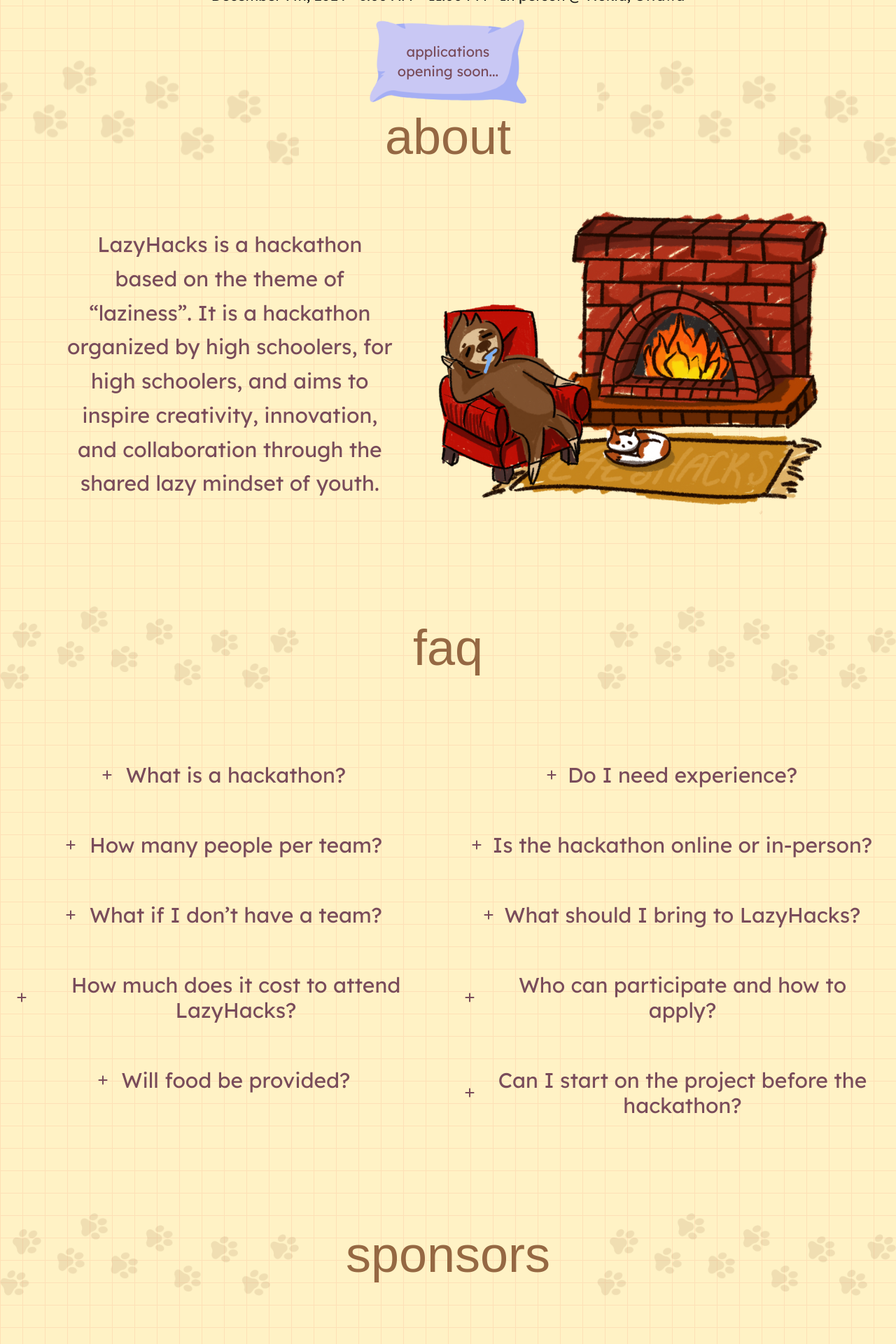
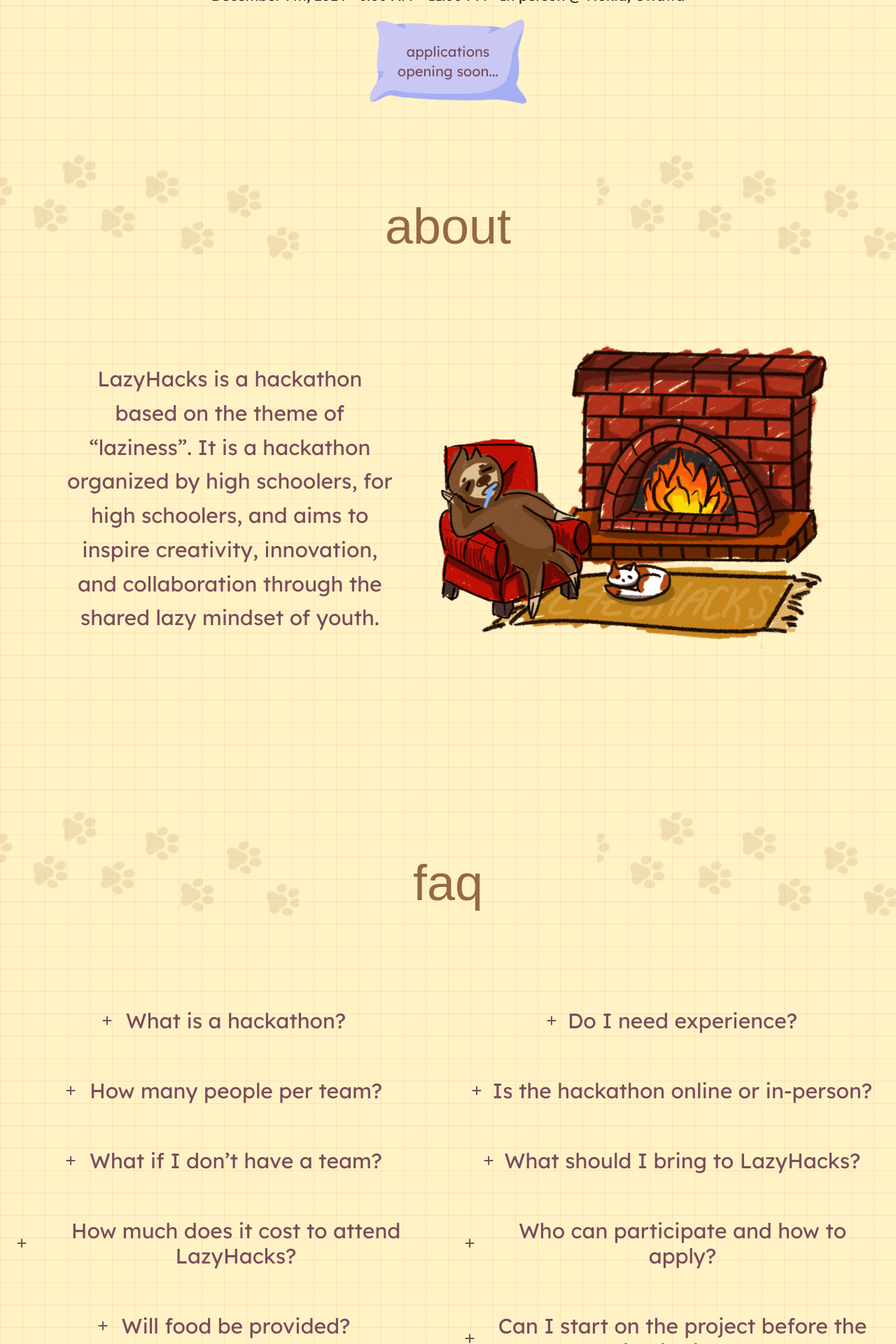
Before and after one commit to LazyHacks/lazyhacks-website, a Next.js app: page / in a window 1280 px wide. Shown: the part 600-2520 px from the top of the page at 70% size. Built offline with nearby package versions, Linux system fonts and the light colour scheme; a web font is replaced by a local one.

Commit message:
added animations

```diff
--- a/src/app/sections/About.tsx
+++ b/src/app/sections/About.tsx
@@ -6,13 +6,13 @@ import { useEffect } from "react";
 
 const About = () => {
   return (
-    <section id="about">
+    <section id="about" className="my-32">
       <div className="flex justify-between items-center">
         <img className="w-1/3 h-[150px] object-cover animate-bounce" src="./images/sections/dogprints.png"></img>
         <h2 className="text-4xl md:text-7xl font-display text-section-brown">about</h2>
         <img className="w-1/3 h-[150px] object-cover animate-bounce" src="./images/sections/dogprints.png"></img>
       </div>
-      <div className="flex md:flex-row flex-col mx-4 md:mx-24 items-center">
+      <div className="flex md:flex-row flex-col mx-4 mt-16 md:mx-24 items-center">
         <p className="text-nav-brown text-center text-pretty leading-relaxed md:leading-relaxed font-body md:w-1/2 text-xl md:text-3xl">
           LazyHacks is a hackathon based on the theme of “laziness”. It is a
           hackathon organized by high schoolers, for high schoolers, and aims
--- a/src/app/sections/Faq.jsx
+++ b/src/app/sections/Faq.jsx
@@ -18,9 +18,9 @@ const Faq = () => {
       className="flex flex-col items-center text-center justify-center "
     >
       <div className="flex justify-between items-center w-full mt-24 mb-8 md:mt-30 md:mb-20">
-        <img className="w-1/3" src="./images/sections/dogprints.png"></img>
+      <img className="w-1/3 h-[150px] object-cover animate-bounce" src="./images/sections/dogprints.png"></img>
         <h2 className="text-4xl md:text-7xl font-display text-section-brown">faq</h2>
-        <img className="w-1/3" src="./images/sections/dogprints.png"></img>
+        <img className="w-1/3 h-[150px] object-cover animate-bounce" src="./images/sections/dogprints.png"></img>
       </div>
       <div className="flex flex-col md:flex-row">
         {/* First Column */}
--- a/src/app/sections/Socials.tsx
+++ b/src/app/sections/Socials.tsx
@@ -8,9 +8,9 @@ const Socials = () => {
   return (
     <section id="socials" className="flex flex-col items-center text-center justify-center">
       <div className="flex justify-between items-center w-full mt-24 mb-8 md:mt-30 md:mb-20">
-        <img className="w-1/4 md:w-1/3" src="./images/sections/dogprints.png"></img>
+      <img className="w-1/3 h-[150px] object-cover animate-bounce" src="./images/sections/dogprints.png"></img>
         <h2 className="text-4xl md:text-7xl font-display text-section-brown">socials</h2>
-        <img className="w-1/4 md:w-1/3" src="./images/sections/dogprints.png"></img>
+        <img className="w-1/3 h-[150px] object-cover animate-bounce" src="./images/sections/dogprints.png"></img>
       </div>
       <div className="font-body md:text-2xl lg:text-3xl w-5/6 xl:w-3/4">
         <p className="text-nav-brown mb-10">
--- a/src/app/sections/Sponsors.tsx
+++ b/src/app/sections/Sponsors.tsx
@@ -5,9 +5,9 @@ const Sponsors = () => {
       className="flex flex-col items-center text-center justify-center"
     >
       <div className="flex justify-between items-center w-full mt-24 mb-8 md:mt-30 md:mb-20">
-        <img className="w-1/4 md:w-1/3" src="./images/sections/dogprints.png"></img>
+      <img className="w-1/3 h-[150px] object-cover animate-bounce" src="./images/sections/dogprints.png"></img>
         <h2 className="text-4xl md:text-7xl font-display text-section-brown">sponsors</h2>
-        <img className="w-1/4 md:w-1/3" src="./images/sections/dogprints.png"></img>
+        <img className="w-1/3 h-[150px] object-cover animate-bounce" src="./images/sections/dogprints.png"></img>
       </div>
       <div className="font-body md:text-2xl lg:text-3xl text-nav-brown w-5/6 xl:w-3/4">
         <p className="mb-10">
```
